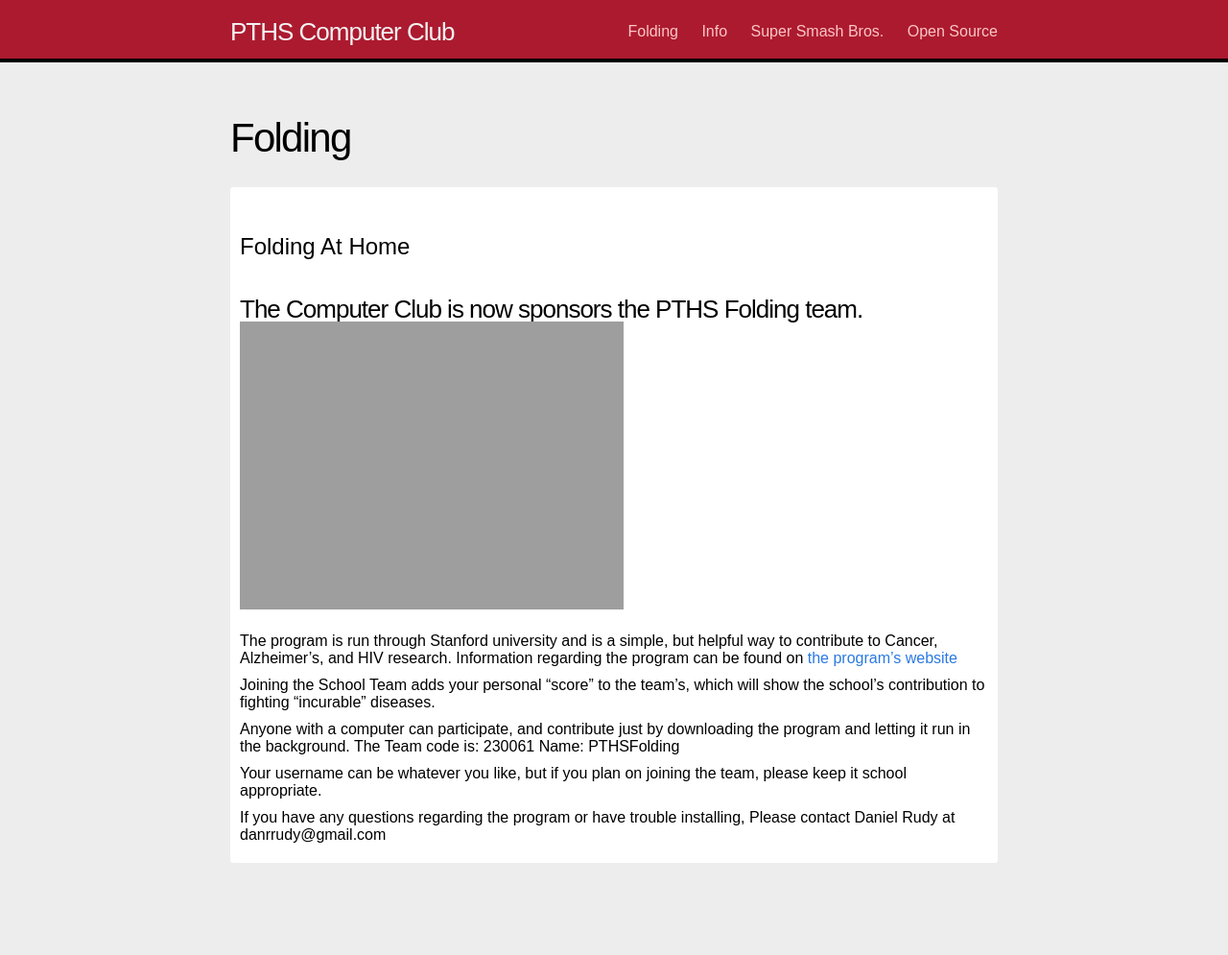
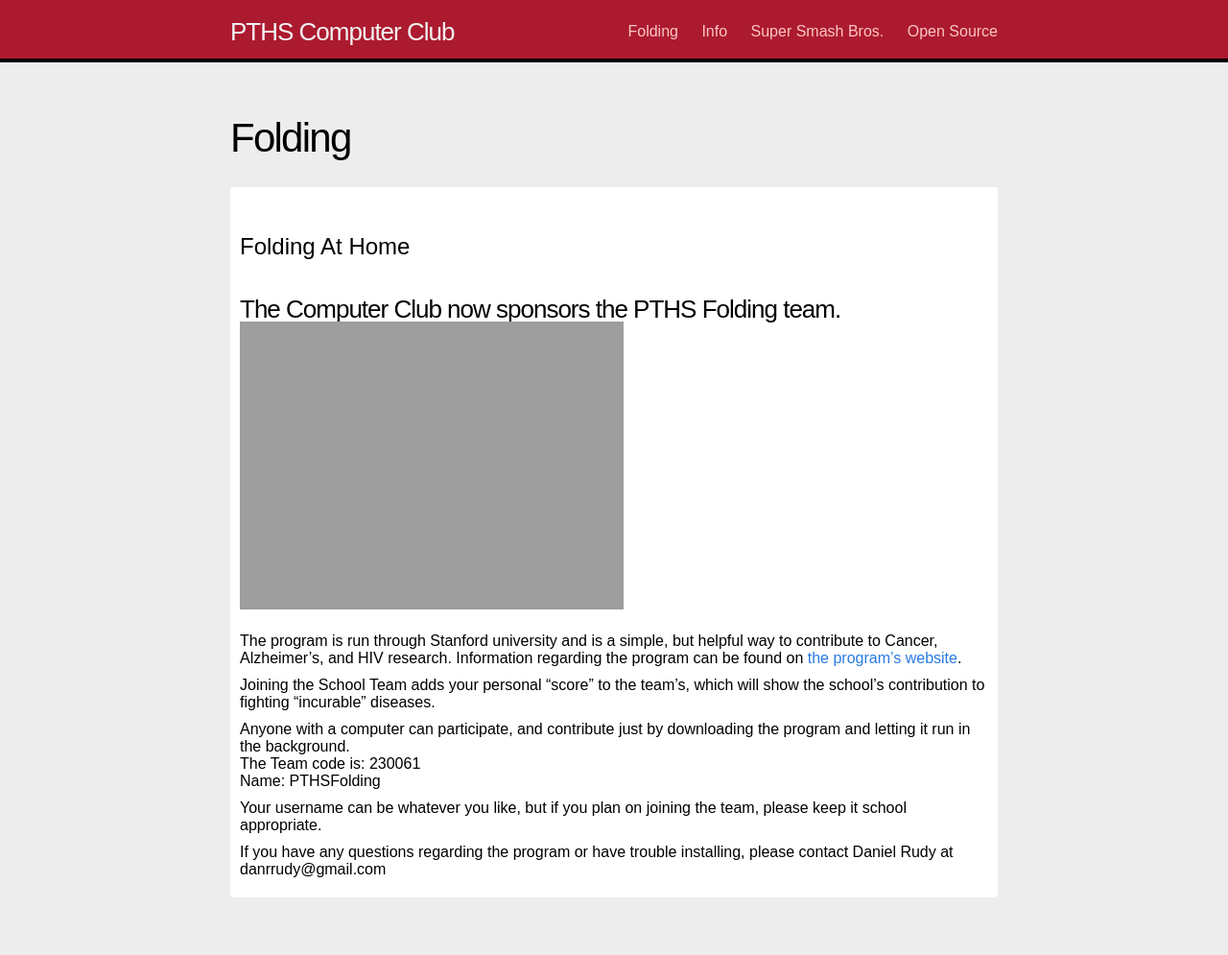
Before and after one commit to digicannon/pths-computer-club, a Jekyll site: the page built from folding.md, in a window 1280 px wide. Shown: the whole page at 96% size. Built offline with Jekyll 4.4.1, drawn with Linux system fonts in a browser that asks for light colours; Markdown is read by kramdown in place of the engine named in the settings; before the commit the page ends 959 px from its top, so only the background shows below that.

Commit message:
fixed typos in folding.md

```diff
--- a/folding.md
+++ b/folding.md
@@ -5,10 +5,9 @@
 ---
 # Folding At Home
 
-###The Computer Club is now sponsors the PTHS Folding team. ![Your browser does not support this image](http://computerclub.xyz/img/FAHlogoButton.jpg "Stanford Folding At Home")
+###The Computer Club now sponsors the PTHS Folding team. ![Your browser does not support this image](http://computerclub.xyz/img/FAHlogoButton.jpg "Stanford Folding At Home")
 
-The program is run through Stanford university and is a simple, but helpful way to contribute to Cancer, Alzheimer's, and HIV research.
-Information regarding the program can be found on [the program's website](http://folding.stanford.edu/ "Folding@Home Home Page")
+The program is run through Stanford university and is a simple, but helpful way to contribute to Cancer, Alzheimer's, and HIV research. Information regarding the program can be found on [the program's website](http://folding.stanford.edu/ "Folding@Home Home Page").
 
 Joining the School Team adds your personal "score" to the team's, which will show the school's contribution to fighting "incurable" diseases.
 
@@ -18,4 +17,4 @@
 
 Your username can be whatever you like, but if you plan on joining the team, please keep it school appropriate.
 
-If you have any questions regarding the program or have trouble installing, Please contact Daniel Rudy at danrrudy@gmail.com
+If you have any questions regarding the program or have trouble installing, please contact Daniel Rudy at danrrudy@gmail.com
```
